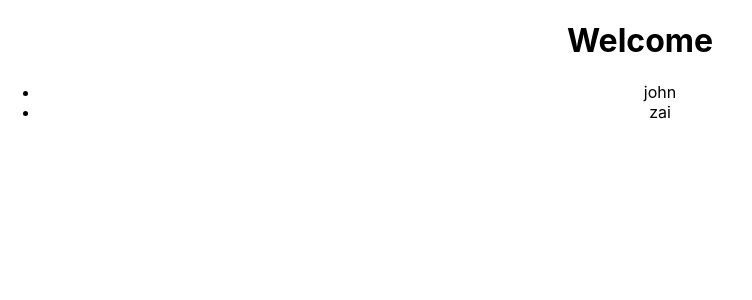
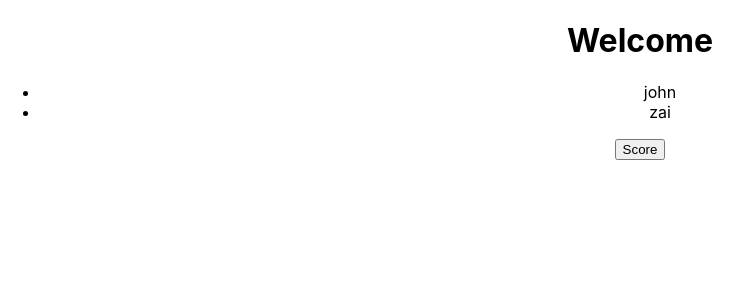
Before and after one commit to midu-zack/React-practice, a React (Create React App) app: page / in a window 1280 px wide. Shown: the top 300 px of the page, without its empty margins (0-752 px from the left). Built offline with nearby package versions, Linux system fonts and the light colour scheme.

Commit message:
Pure Component

```diff
--- a/src/componant/List.js
+++ b/src/componant/List.js
@@ -1,7 +1,8 @@
-import React, { Component } from "react";
+import React, {PureComponent } from "react";
 
-class List extends Component {
+class List extends PureComponent {
   state = {
+    score : 10 ,
     data: [
       {
         id: 1,
@@ -16,17 +17,29 @@ class List extends Component {
     ],
   };
 
-  componentDidMount(){
-    alert()
-    // console.log('running');
+  // componentDidMount(){
+  //   alert()
+  //   // console.log('running');
+  // }
+
+  increment=()=>{
+
+    this.setState({
+      score : 23
+    })
+
   }
+
   render() {
+    console.log(this.state.score);
     return (
       <div>
         <ul>{this.state.data.map((value,index)=>{
           return <li key={value.id}>{value.name}</li>
 
         })}</ul>
+
+        <button onClick={this.increment}>Score</button>
       </div>
     );
   }
```
